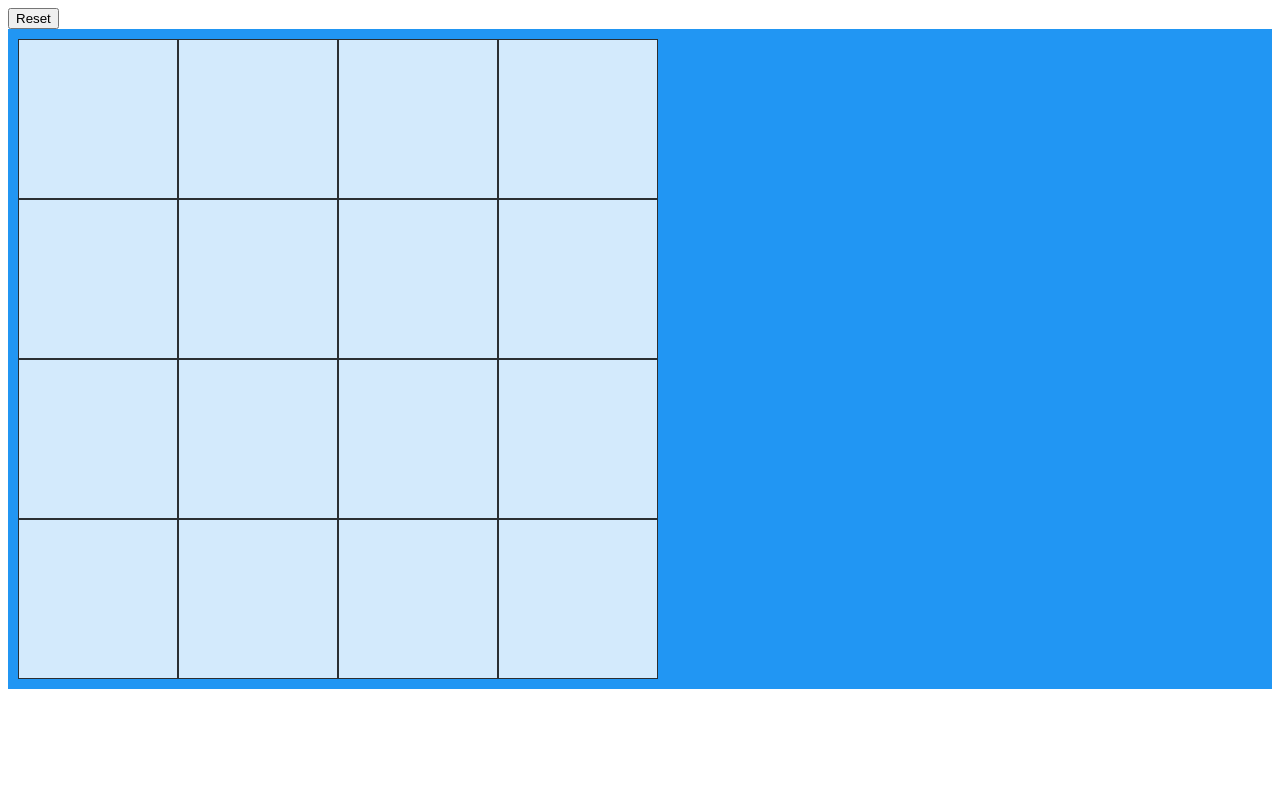
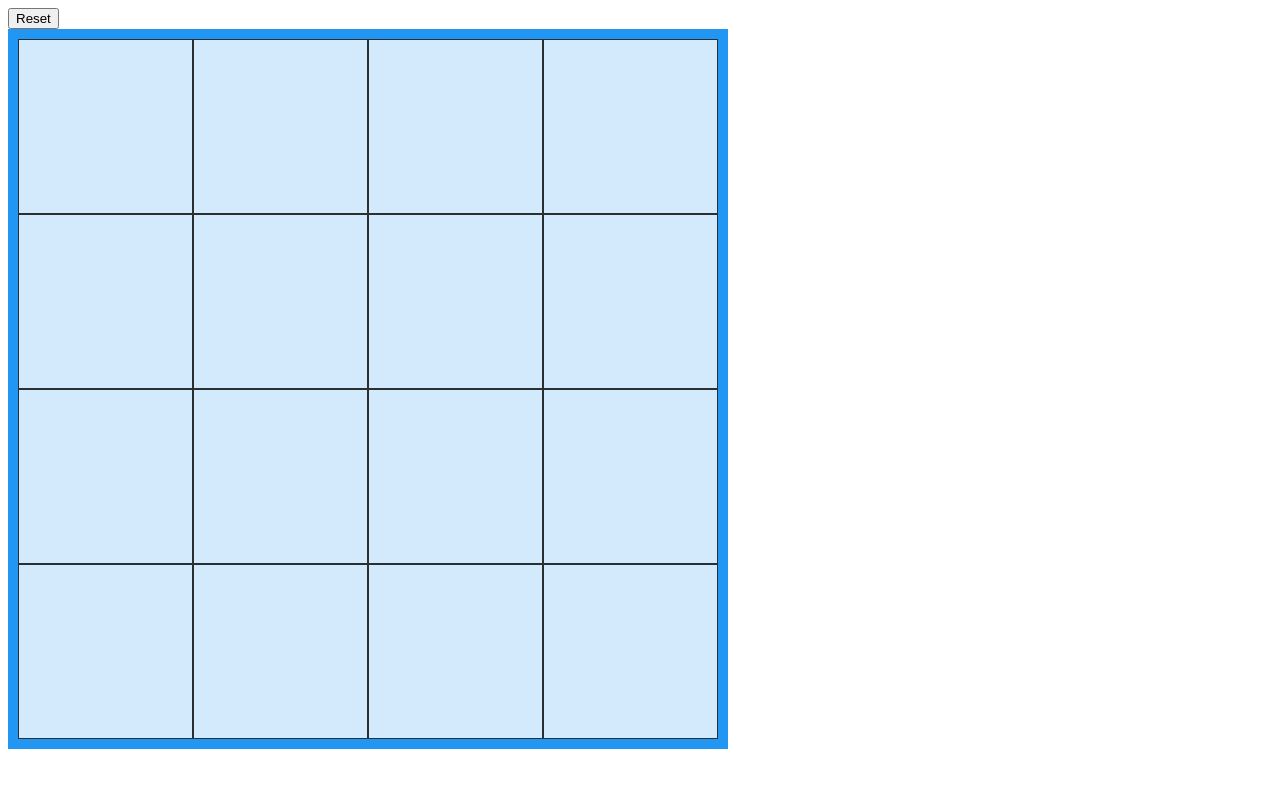
Before and after one commit to calebmgshort/etch-a-sketch, a plain HTML site: page index.html in a window 1280 px wide. Drawn offline with Linux system fonts and the light colour scheme.

Commit message:
Finished

```diff
--- a/css/style.css
+++ b/css/style.css
@@ -1,7 +1,11 @@
 .grid-container {
   display: grid;
-  grid-template-columns: repeat(4, 10em);
-  grid-template-rows: repeat(4, 10em);
+  height: 700px;
+  width: 700px;
+  max-width: 700px;
+  max-height: 700px;
+  grid-template-columns: repeat(4, auto);
+  grid-template-rows: repeat(4, auto);
   background-color: #2196F3;
   padding: 10px;
 }
@@ -9,9 +13,6 @@
 .grid-item {
   background-color: rgba(255, 255, 255, 0.8);
   border: 1px solid rgba(0, 0, 0, 0.8);
-  padding: 20px;
-  font-size: 30px;
-  text-align: center;
 }
 
 .other-background {
--- a/js/script.js
+++ b/js/script.js
@@ -1,5 +1,25 @@
-const gridContainer = document.querySelector("#grid-container");
-for(let i = 0; i < 16; i++){
+resetGrid(4);
+
+const resetButton = document.querySelector("#reset-button");
+resetButton.addEventListener("click", function() {
+  let dimension = prompt("How many boxes per side do you wish?");
+  while(isNaN(dimension)){
+    dimension = prompt("Invalid input. How many boxes per side do you wish?");
+  }
+
+  let gridContainerStyle = document.querySelector("#reset-button");
+  resetGrid(dimension);
+
+});
+
+function resetGrid(sideLength){
+  gridContainer = document.querySelector("#grid-container");
+  while (gridContainer.firstChild) {
+    gridContainer.removeChild(gridContainer.lastChild);
+  }
+  gridContainer.setAttribute('style',
+  `grid-template-columns: repeat(${sideLength}, 1fr); grid-template-rows: repeat(${sideLength}, 1fr);`);
+  for(let i = 0; i < sideLength**2; i++){
     let div = document.createElement("div");
     div.classList.add("grid-item");
     div.addEventListener("mouseover", function() {
@@ -7,3 +27,4 @@ for(let i = 0; i < 16; i++){
     });
     gridContainer.appendChild(div);
   }
+}
```
Lines whose indentation alone changed are shown as unchanged.
